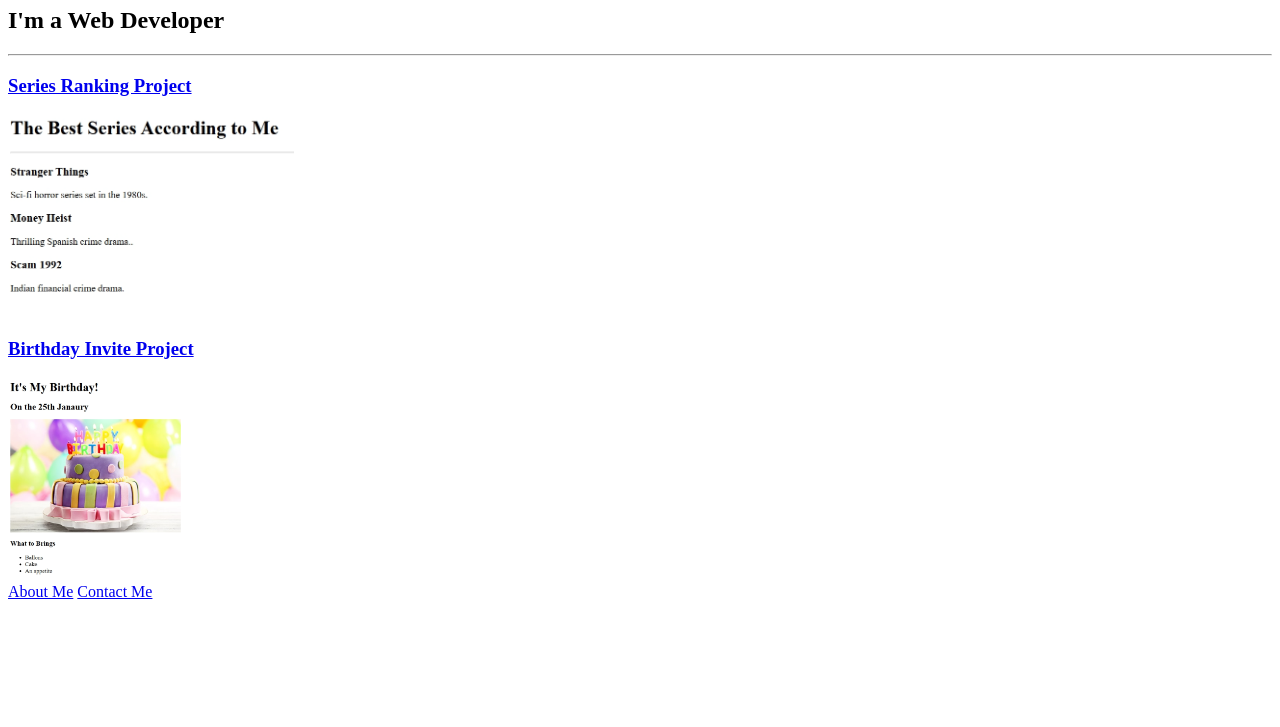
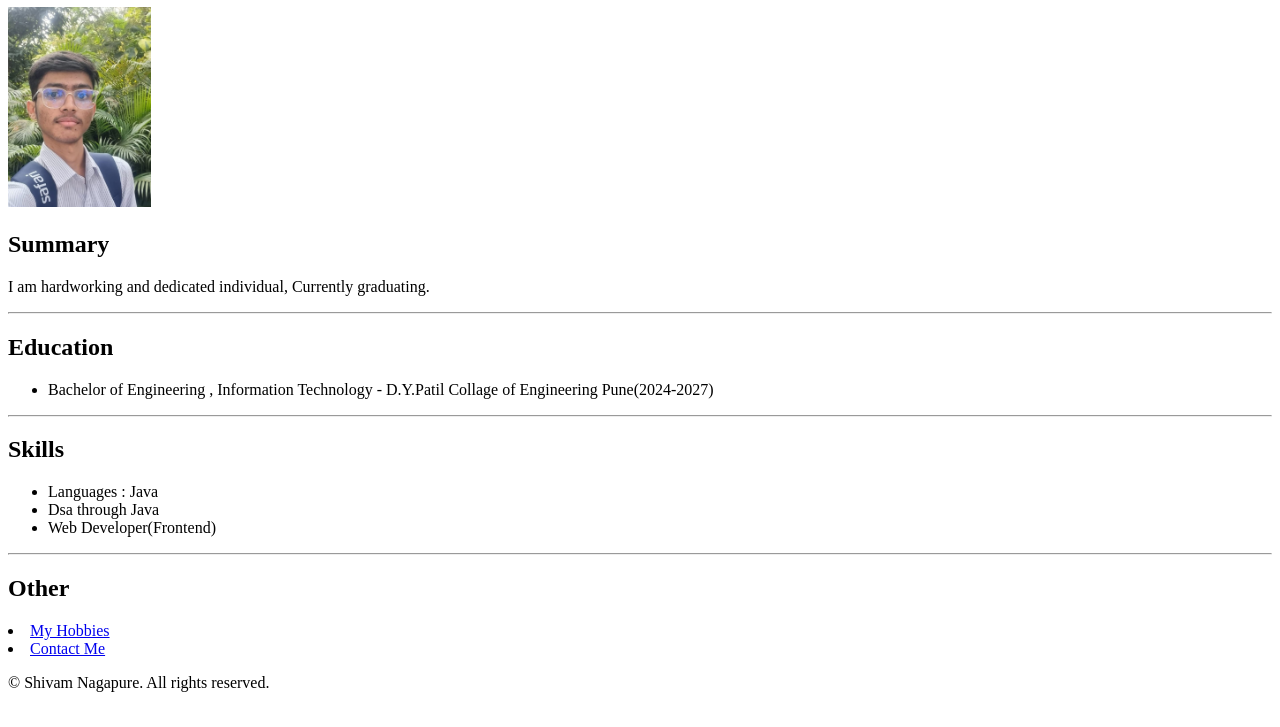
Before and after one commit to shivamnagapure/html-portfolio, a plain HTML site: page index.html in a window 1280 px wide. Shown: the part 73-800 px from the top of the page. Drawn offline with Linux system fonts and the light colour scheme.

Commit message:
Add files via upload

```diff
--- a/index.html
+++ b/index.html
@@ -1,36 +1,36 @@
-<!-- TODO 1: Create the HTML Boilerplate -->
-
-<!-- TODO 2: Add Your previous projects' HTML into the public folder -->
-
-<!-- TODO 3: Take screenshots of your project previews and add the images to the images folder -->
-
-<!-- TODO 4: Add titles/subtitles etc. -->
-
-<!-- TODO 5: Add a link to the project pages -->
-
-<!-- TODO 6: Add images to show the project previews
-HINT for TODO 6: You can use the height attribute set to 200 to make the image smaller:
-https://developer.mozilla.org/en-US/docs/Web/HTML/Element/img#attr-height -->
-
-<!-- TODO 7: Add the Contact Me and About Me page links -->
-
-
 <!DOCTYPE html>
 <html lang="en">
 <head>
     <meta charset="UTF-8">
-    <title>Shivam's Portfolio</title>
+
+    <title>My Resume</title>
 </head>
 <body>
-    <h1>Shivam's Portfolio</h1>
-    <h2>I'm a Web Developer </h2>
+    <h1>Shivam Nagapuure</h1>
+    <img src="./my-image.jpg" height="200" alt="shivam's photo">
+    <h2>Summary</h2>
+    <p>I am hardworking and dedicated individual, Currently graduating. </p>
     <hr />
-    <h3><a href="./public/movie-ranking.html">Series Ranking Project</a></h3>
-    <img src="./assets/images/Series-Ranking.png" height="200" alt="series ranking project review">
-    <h3><a href="./public/birthday-invite.html">Birthday Invite Project</a></h3>
-    <img src="./assets/images/birthday-invite.png" height="200" alt="birthday invite project review">
-    <br />
-    <a href="./public/about.html">About Me</a>
-    <a href="./public/contact.html">Contact Me</a>
+    <h2>Education</h2>
+    <ul>
+        <li>Bachelor of Engineering , Information Technology - D.Y.Patil Collage of Engineering Pune(2024-2027)</li>
+    </ul>
+    <hr />
+    <h2>Skills</h2>
+    <ul>
+        <li>Languages : Java</li>
+        <li>Dsa through Java</li>
+        <li>Web Developer(Frontend)</li>
+    </ul>
+    <hr />
+    <h2>Other</h2>
+    <ur>
+        <li><a href="./hobbies.html">My Hobbies</a></li>
+        <li><a href="./contact.html">Contact Me</a></li>
+    </ur>
+    <footer>
+        <p>© Shivam Nagapure. All rights reserved. </p>
+    </footer>
+
 </body>
 </html>
```
Also changed, not shown: contact.html (added, +6 -0 lines), hobbies.html (added, +6 -0 lines), my-image.jpg (added). Lines whose indentation alone changed are shown as unchanged.
